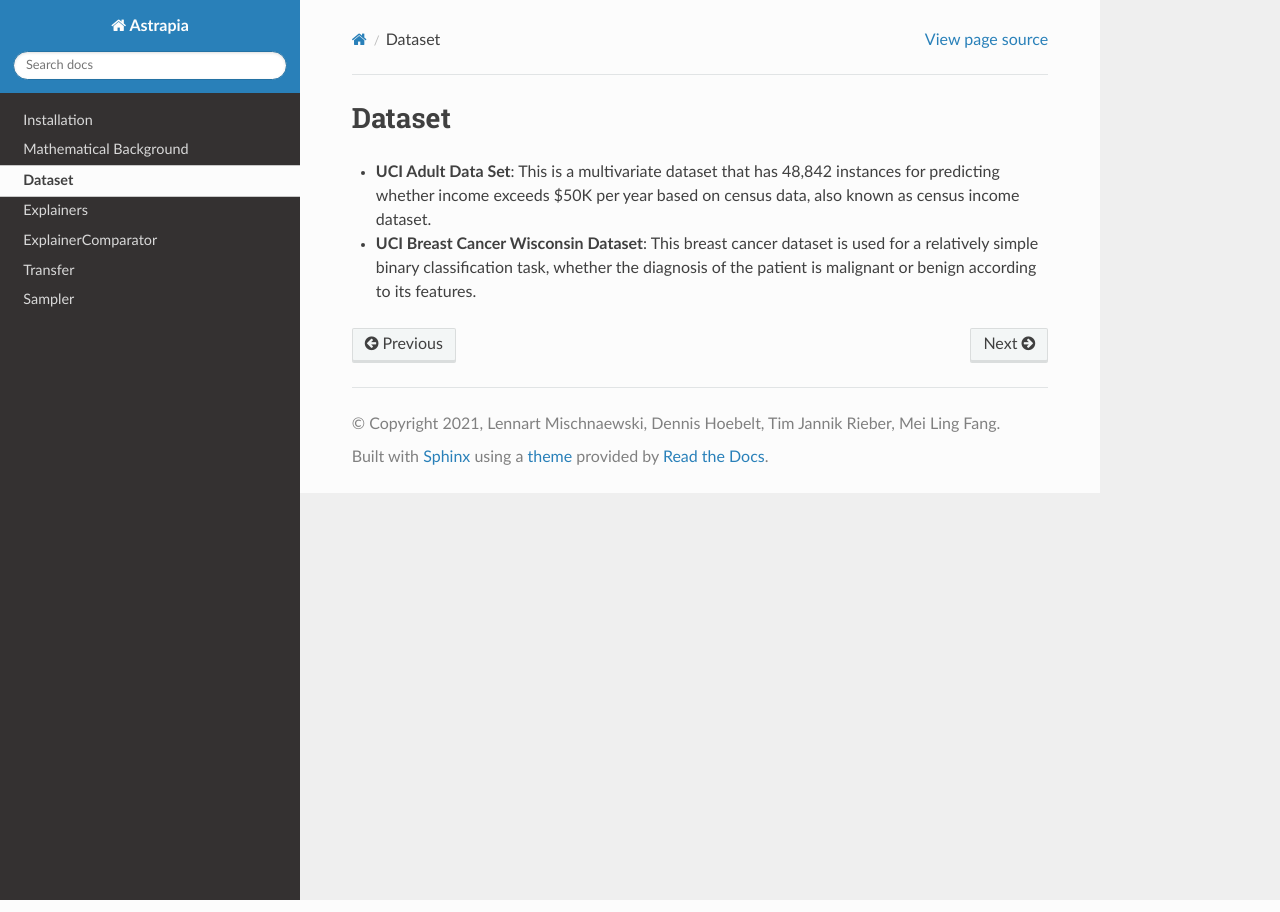
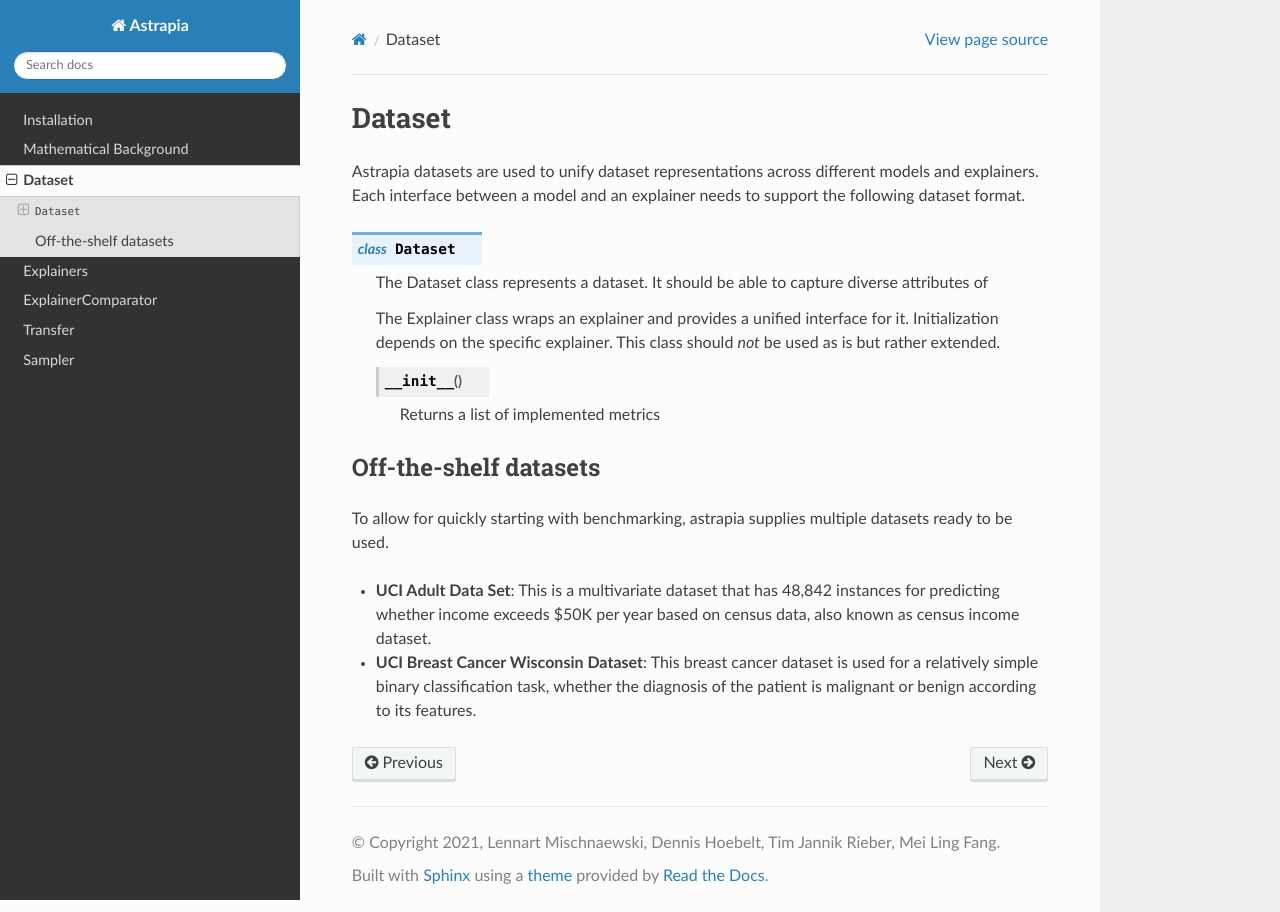
Before and after one commit to DataManagementLab/Astrapia, a Sphinx documentation site: the page built from docs/source/dataset.rst, in a window 1280 px wide. Built offline with Sphinx 7.4.7 and the Read the Docs theme 2.0.0, drawn with Linux system fonts in a browser that asks for light colours.

```diff
--- a/docs/source/conf.py
+++ b/docs/source/conf.py
@@ -27,7 +27,7 @@ author = 'Lennart Mischnaewski, Dennis Hoebelt, Tim Jannik Rieber, Mei Ling Fang
 # Add any Sphinx extension module names here, as strings. They can be
 # extensions coming with Sphinx (named 'sphinx.ext.*') or your custom
 # ones.
-extensions = ['sphinx.ext.mathjax']
+extensions = ['sphinx.ext.mathjax', 'sphinx.ext.autodoc']
 
 # Add any paths that contain templates here, relative to this directory.
 templates_path = ['_templates']
--- a/docs/source/dataset.rst
+++ b/docs/source/dataset.rst
@@ -1,5 +1,26 @@
 Dataset
 ##############
 
+Astrapia datasets are used to unify dataset representations across different models and explainers.
+Each interface between a model and an explainer needs to support the following dataset format.
+
+
+.. py:class:: Dataset
+
+    The Dataset class represents a dataset. It should be able to capture diverse attributes of
+
+    The Explainer class wraps an explainer and provides a unified interface for it.
+    Initialization depends on the specific explainer.
+    This class should *not* be used as is but rather extended.
+
+    .. py:method:: __init__()
+
+        Returns a list of implemented metrics
+
+
+Off-the-shelf datasets
+==========================
+To allow for quickly starting with benchmarking, astrapia supplies multiple datasets ready to be used.
+
 - **UCI Adult Data Set**: This is a multivariate dataset that has 48,842 instances for predicting whether income exceeds $50K per year based on census data, also known as census income dataset.
 - **UCI Breast Cancer Wisconsin Dataset**: This breast cancer dataset is used for a relatively simple binary classification task, whether the diagnosis of the patient is malignant or benign according to its features.
```
Also changed, not shown: docs/source/explainers.rst (+9 -16 lines), docs/source/explainers/dlime.rst (added, +15 -0 lines), docs/source/installation.rst (+6 -3 lines), docs/source/sampler.rst (+45 -0 lines), docs/source/transfer.rst (line endings or trailing spaces), 2 other files.
